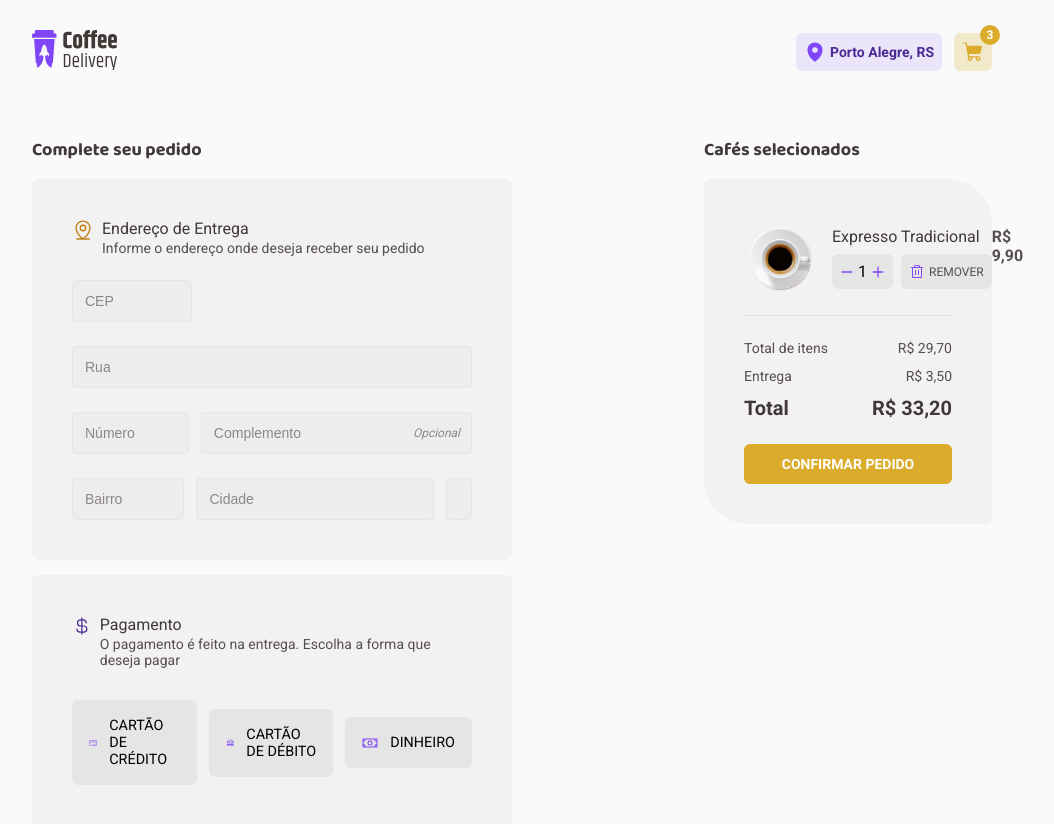
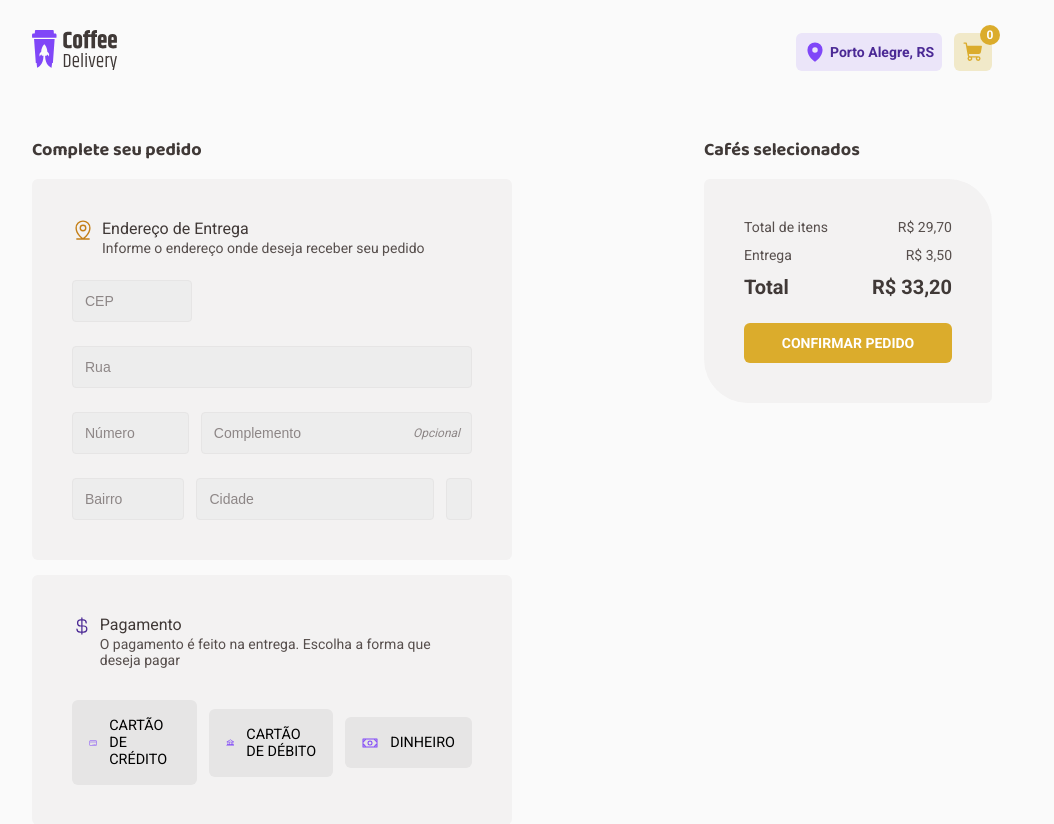
Before and after one commit to SchunckLeonardo/coffeshop-rocketseat, a React (Vite) app: page /checkout in a window 1280 px wide. Shown: the top 824 px of the page, without its empty margins (128-1182 px from the left). Built offline with nearby package versions, Linux system fonts and the light colour scheme.

Commit message:
Add Coffees in Cart And how many coffees

```diff
--- a/src/App.tsx
+++ b/src/App.tsx
@@ -1,6 +1,7 @@
 import { BrowserRouter } from 'react-router-dom'
 import { ThemeProvider } from 'styled-components'
 
+import { CoffeeContextProvider } from './context/CoffeeContext'
 import { Router } from './router'
 import { GlobalStyle } from './styles/global'
 import { defaultTheme } from './styles/themes/defaultTheme'
@@ -9,7 +10,9 @@ export function App() {
   return (
     <ThemeProvider theme={defaultTheme}>
       <BrowserRouter>
-        <Router />
+        <CoffeeContextProvider>
+          <Router />
+        </CoffeeContextProvider>
       </BrowserRouter>
       <GlobalStyle />
     </ThemeProvider>
--- a/src/components/CardCoffee/index.tsx
+++ b/src/components/CardCoffee/index.tsx
@@ -1,4 +1,5 @@
 import { Minus, Plus, ShoppingCart } from '@phosphor-icons/react'
+import { useState } from 'react'
 
 import {
   ButtonShoppingCart,
@@ -15,6 +16,8 @@ interface CardCoffeeProps {
   name: string
   tags: string[]
   description: string
+  onClick: () => void
+  handleAddQntCoffee: (qnt: number) => void
 }
 
 export function CardCoffee({
@@ -22,7 +25,11 @@ export function CardCoffee({
   image,
   tags,
   name,
+  onClick,
+  handleAddQntCoffee,
 }: CardCoffeeProps) {
+  const [qnt, setQnt] = useState(1)
+
   return (
     <CardCoffeeContainer>
       <figure>
@@ -44,11 +51,28 @@ export function CardCoffee({
         </h5>
         <QuantityAndCart>
           <Quantity>
-            <Minus size={14} weight="bold" />
-            <p>1</p>
-            <Plus size={14} weight="bold" />
+            <Minus
+              onClick={() => {
+                qnt > 1 ? setQnt(qnt - 1) : setQnt(1)
+              }}
+              size={14}
+              weight="bold"
+            />
+            <p>{qnt}</p>
+            <Plus
+              onClick={() => {
+                qnt < 10 ? setQnt(qnt + 1) : setQnt(10)
+              }}
+              size={14}
+              weight="bold"
+            />
           </Quantity>
-          <ButtonShoppingCart>
+          <ButtonShoppingCart
+            onClick={() => {
+              handleAddQntCoffee(qnt)
+              onClick()
+            }}
+          >
             <ShoppingCart size={22} weight="fill" />
           </ButtonShoppingCart>
         </QuantityAndCart>
--- a/src/components/CardCoffeeInCart/index.tsx
+++ b/src/components/CardCoffeeInCart/index.tsx
@@ -1,20 +1,25 @@
 import { Minus, Plus, Trash } from '@phosphor-icons/react'
 
-import ExpressoTradicional from '../../assets/coffee-expresso.png'
 import { Quantity } from '../CardCoffee/styles'
 import { CoffeeCardInCheck, QuantityAndDelete } from './styles'
 
-export function CardCoffeeInCart() {
+interface CardCoffeeInCartProps {
+  name: string
+  image: string
+  qnt: number
+}
+
+export function CardCoffeeInCart({ name, image, qnt }: CardCoffeeInCartProps) {
   return (
     <CoffeeCardInCheck>
       <div className="info">
-        <img src={ExpressoTradicional} alt="" />
+        <img src={image} alt="" />
         <div className="coffee-name">
-          <h5>Expresso Tradicional</h5>
+          <h5>{name}</h5>
           <QuantityAndDelete>
             <Quantity>
               <Minus size={14} weight="bold" />
-              <p>1</p>
+              <p>{qnt}</p>
               <Plus size={14} weight="bold" />
             </Quantity>
             <div className="delete">
--- a/src/components/Header/index.tsx
+++ b/src/components/Header/index.tsx
@@ -1,10 +1,14 @@
 import { MapPin, ShoppingCart } from '@phosphor-icons/react'
+import { useContext } from 'react'
 import { useNavigate } from 'react-router-dom'
 
 import logoCoffeShop from '../../assets/logo-coffeshop.svg'
+import { CoffeeContext } from '../../context/CoffeeContext'
 import { Cart, HeaderContainer, LinksNavigation, Localization } from './styles'
 
 export function Header() {
+  const { coffeesCart } = useContext(CoffeeContext)
+
   const navigate = useNavigate()
 
   return (
@@ -20,7 +24,7 @@ export function Header() {
         </Localization>
         <Cart onClick={() => navigate('/checkout')}>
           <ShoppingCart weight="fill" size={22} />
-          <span>3</span>
+          <span>{coffeesCart.length === 0 ? 0 : coffeesCart.length}</span>
         </Cart>
       </LinksNavigation>
     </HeaderContainer>
--- /dev/null
+++ b/src/context/CoffeeContext.tsx
@@ -0,0 +1,39 @@
+import { createContext, ReactNode, useState } from 'react'
+
+import { coffees } from '../utils/coffee-data'
+
+interface CoffeeContextProps {
+  children: ReactNode
+}
+
+interface Coffee {
+  name: string
+  image: string
+  price: number
+  description: string
+  tags: string[]
+  qnt: number
+}
+
+interface CoffeeContextType {
+  coffeesCart: Coffee[]
+  addCoffeeInCart: (id: number, qnt: number) => void
+}
+
+export const CoffeeContext = createContext({} as CoffeeContextType)
+
+export function CoffeeContextProvider({ children }: CoffeeContextProps) {
+  const [coffeesCart, setCoffesCart] = useState<Coffee[]>([])
+
+  const addCoffeeInCart = (id: number, qnt: number) => {
+    const coffee = coffees[id]
+    coffee.qnt = qnt
+    setCoffesCart((state) => [...state, coffee])
+  }
+
+  return (
+    <CoffeeContext.Provider value={{ coffeesCart, addCoffeeInCart }}>
+      {children}
+    </CoffeeContext.Provider>
+  )
+}
--- a/src/screens/Checkout/index.tsx
+++ b/src/screens/Checkout/index.tsx
@@ -6,8 +6,10 @@ import {
   Money,
 } from '@phosphor-icons/react'
 import * as ToggleGroup from '@radix-ui/react-toggle-group'
+import { useContext } from 'react'
 
 import { CardCoffeeInCart } from '../../components/CardCoffeeInCart'
+import { CoffeeContext } from '../../context/CoffeeContext'
 import {
   BaseInput,
   ButtonConfirmOrder,
@@ -23,6 +25,8 @@ import {
 } from './styles'
 
 export function Checkout() {
+  const { coffeesCart } = useContext(CoffeeContext)
+
   return (
     <MainContainerCheckout>
       <SectionCheckoutFill>
@@ -85,7 +89,16 @@ export function Checkout() {
       <CoffeeInCart>
         <h3>Cafés selecionados</h3>
         <section>
-          <CardCoffeeInCart />
+          {coffeesCart.map((coffee, i) => {
+            return (
+              <CardCoffeeInCart
+                key={i}
+                image={coffee.image}
+                name={coffee.name}
+                qnt={coffee.qnt}
+              />
+            )
+          })}
           <TotalPrice>
             <div className="tax">
               <p>Total de itens</p>
--- a/src/screens/Home/index.tsx
+++ b/src/screens/Home/index.tsx
@@ -1,7 +1,9 @@
 import { Coffee, Package, ShoppingCart, Timer } from '@phosphor-icons/react'
+import { useContext } from 'react'
 
 import CoffeeIntroduction from '../../assets/coffee-introduction.svg'
 import { CardCoffee } from '../../components/CardCoffee'
+import { CoffeeContext } from '../../context/CoffeeContext'
 import { coffees } from '../../utils/coffee-data'
 import {
   BoxIcon,
@@ -16,6 +18,14 @@ import {
 } from './styles'
 
 export function Home() {
+  const { addCoffeeInCart } = useContext(CoffeeContext)
+  let coffeesQnt = 0
+
+  const handleAddQntCoffee = (qnt: number) => {
+    coffeesQnt = qnt
+    console.log(coffeesQnt)
+  }
+
   return (
     <main>
       <IntroductionSection>
@@ -62,7 +72,14 @@ export function Home() {
         <h4>Nossos cafés</h4>
         <CoffeeGrid>
           {coffees.map((coffee, i) => {
-            return <CardCoffee key={i} {...coffee} />
+            return (
+              <CardCoffee
+                onClick={() => addCoffeeInCart(i, coffeesQnt)}
+                key={i}
+                {...coffee}
+                handleAddQntCoffee={handleAddQntCoffee}
+              />
+            )
           })}
         </CoffeeGrid>
       </CoffeeSection>
--- a/src/utils/coffee-data.ts
+++ b/src/utils/coffee-data.ts
@@ -20,6 +20,7 @@ export const coffees = [
     price: 9.9,
     description: 'O tradicional café feito com água quente e grãos moídos',
     tags: ['Tradicional'],
+    qnt: 1,
   },
   {
     name: 'Expresso Americano',
@@ -27,6 +28,7 @@ export const coffees = [
     price: 9.9,
     description: 'Expresso diluído, menos intenso que o tradicional',
     tags: ['Tradicional'],
+    qnt: 1,
   },
   {
     name: 'Expresso Cremoso',
@@ -34,6 +36,7 @@ export const coffees = [
     price: 9.9,
     description: 'Café expresso tradicional com espuma cremosa',
     tags: ['Tradicional'],
+    qnt: 1,
   },
   {
     name: 'Expresso Gelado',
@@ -41,6 +44,7 @@ export const coffees = [
     price: 9.9,
     description: 'Bebida preparada com café expresso e cubos de gelo',
     tags: ['Tradicional', 'Gelado'],
+    qnt: 1,
   },
   {
     name: 'Café com Leite',
@@ -48,6 +52,7 @@ export const coffees = [
     price: 9.9,
     description: 'Meio a meio de expresso tradicional com leite vaporizado',
     tags: ['Tradicional', 'Com Leite'],
+    qnt: 1,
   },
   {
     name: 'Latte',
@@ -56,6 +61,7 @@ export const coffees = [
     description:
       'Uma dose de café expresso com o dobro de leite e espuma cremosa',
     tags: ['Tradicional', 'Com Leite'],
+    qnt: 1,
   },
   {
     name: 'Capuccino',
@@ -64,6 +70,7 @@ export const coffees = [
     description:
       'Bebida com canela feita de doses iguais de café, leite e espuma',
     tags: ['Tradicional', 'Com Leite'],
+    qnt: 1,
   },
   {
     name: 'Macchiato',
@@ -72,6 +79,7 @@ export const coffees = [
     description:
       'Café expresso misturado com um pouco de leite quente e espuma',
     tags: ['Tradicional', 'Com Leite'],
+    qnt: 1,
   },
   {
     name: 'Mocaccino',
@@ -79,6 +87,7 @@ export const coffees = [
     price: 9.9,
     description: 'Café expresso com calda de chocolate, pouco leite e espuma',
     tags: ['Tradicional', 'Com Leite'],
+    qnt: 1,
   },
   {
     name: 'Chocolate Quente',
@@ -86,6 +95,7 @@ export const coffees = [
     price: 9.9,
     description: 'Bebida feita com chocolate dissolvido no leite quente e café',
     tags: ['Especial', 'Com Leite'],
+    qnt: 1,
   },
   {
     name: 'Cubano',
@@ -94,6 +104,7 @@ export const coffees = [
     description:
       'Drink gelado de café expresso com rum, creme de leite e hortelã',
     tags: ['Especial', 'Alcoólico', 'Gelado'],
+    qnt: 1,
   },
   {
     name: 'Havaiano',
@@ -101,6 +112,7 @@ export const coffees = [
     price: 9.9,
     description: 'Bebida adocicada preparada com café e leite de coco',
     tags: ['Especial'],
+    qnt: 1,
   },
   {
     name: 'Árabe',
@@ -108,6 +120,7 @@ export const coffees = [
     price: 9.9,
     description: 'Bebida preparada com grãos de café árabe e especiarias',
     tags: ['Especial'],
+    qnt: 1,
   },
   {
     name: 'Irlandês',
@@ -115,5 +128,6 @@ export const coffees = [
     price: 9.9,
     description: 'Bebida a base de café, uísque irlandês, açúcar e chantilly',
     tags: ['Especial', 'Alcoólico'],
+    qnt: 1,
   },
 ]
```
